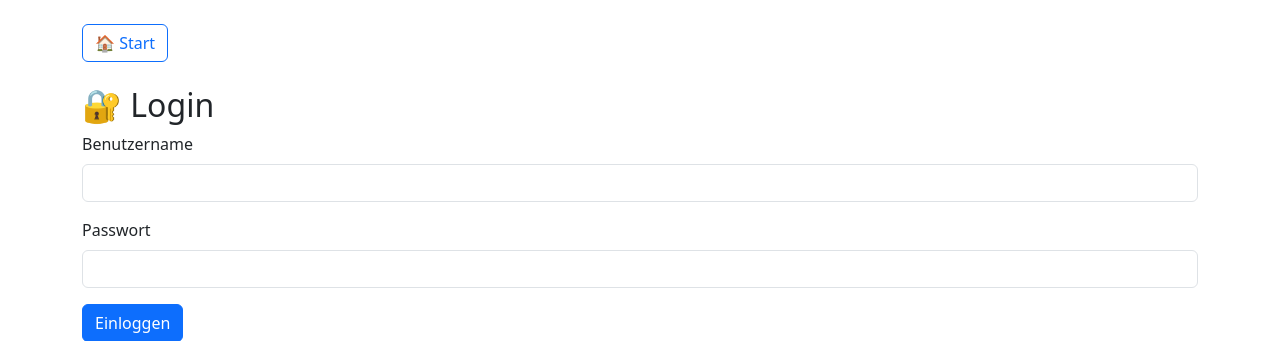
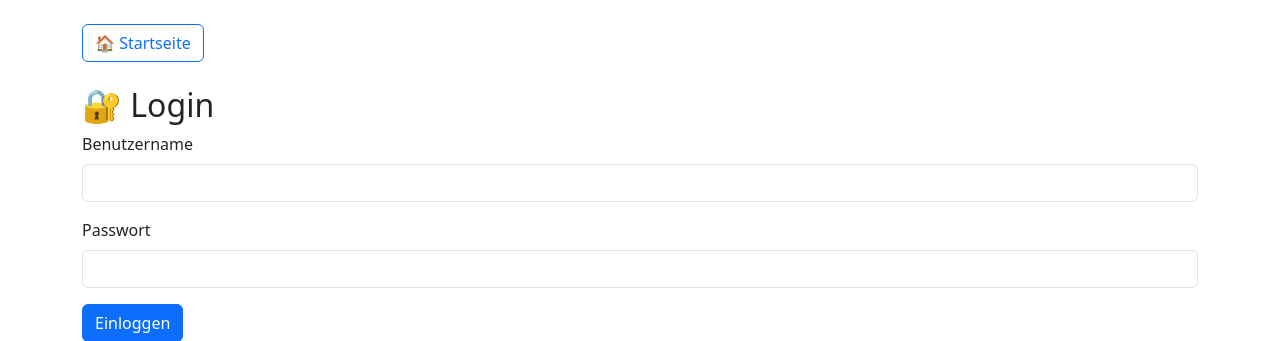
Before and after one commit to Kitanga84/Serwer, a Flask app: page /login in a window 1280 px wide. Shown: the top 341 px of the page. Run offline with Flask 3, Linux system fonts and the light colour scheme.

Commit message:
Update base.html

```diff
--- a/templates/base.html
+++ b/templates/base.html
@@ -7,18 +7,27 @@
 </head>
 <body class="container mt-4">
 
-  <nav class="mb-4">
-    <a href="{{ url_for('index') }}" class="btn btn-outline-primary">🏠 Start</a>
+  <nav class="mb-4 d-flex justify-content-between align-items-center">
+    <div>
+      <a href="{{ url_for('index') }}" class="btn btn-outline-primary">🏠 Startseite</a>
+      {% if session.get('username') %}
+        <a href="{{ url_for('download_history') }}" class="btn btn-outline-secondary btn-sm ms-2">📜 Historie</a>
+        {% if users[session['username']]['role'] == 'admin' %}
+          <a href="{{ url_for('register') }}" class="btn btn-outline-success btn-sm ms-2">➕ Benutzer hinzufügen</a>
+        {% endif %}
+      {% endif %}
+    </div>
     {% if session.get('username') %}
-      <span class="ms-2">👤 {{ session['username'] }}</span>
-      <a href="{{ url_for('logout') }}" class="btn btn-outline-danger btn-sm ms-2">🚪 Logout</a>
-      <a href="{{ url_for('download_history') }}" class="btn btn-outline-secondary btn-sm ms-2">📜 Historie</a>
+      <div>
+        👤 {{ session['username'] }}
+        <a href="{{ url_for('logout') }}" class="btn btn-outline-danger btn-sm ms-2">🚪 Abmelden</a>
+      </div>
     {% endif %}
   </nav>
 
   {% with messages = get_flashed_messages() %}
     {% if messages %}
-      <div class="alert alert-info">
+      <div class="alert alert-warning">
         {% for message in messages %}
           <p>{{ message }}</p>
         {% endfor %}
```
